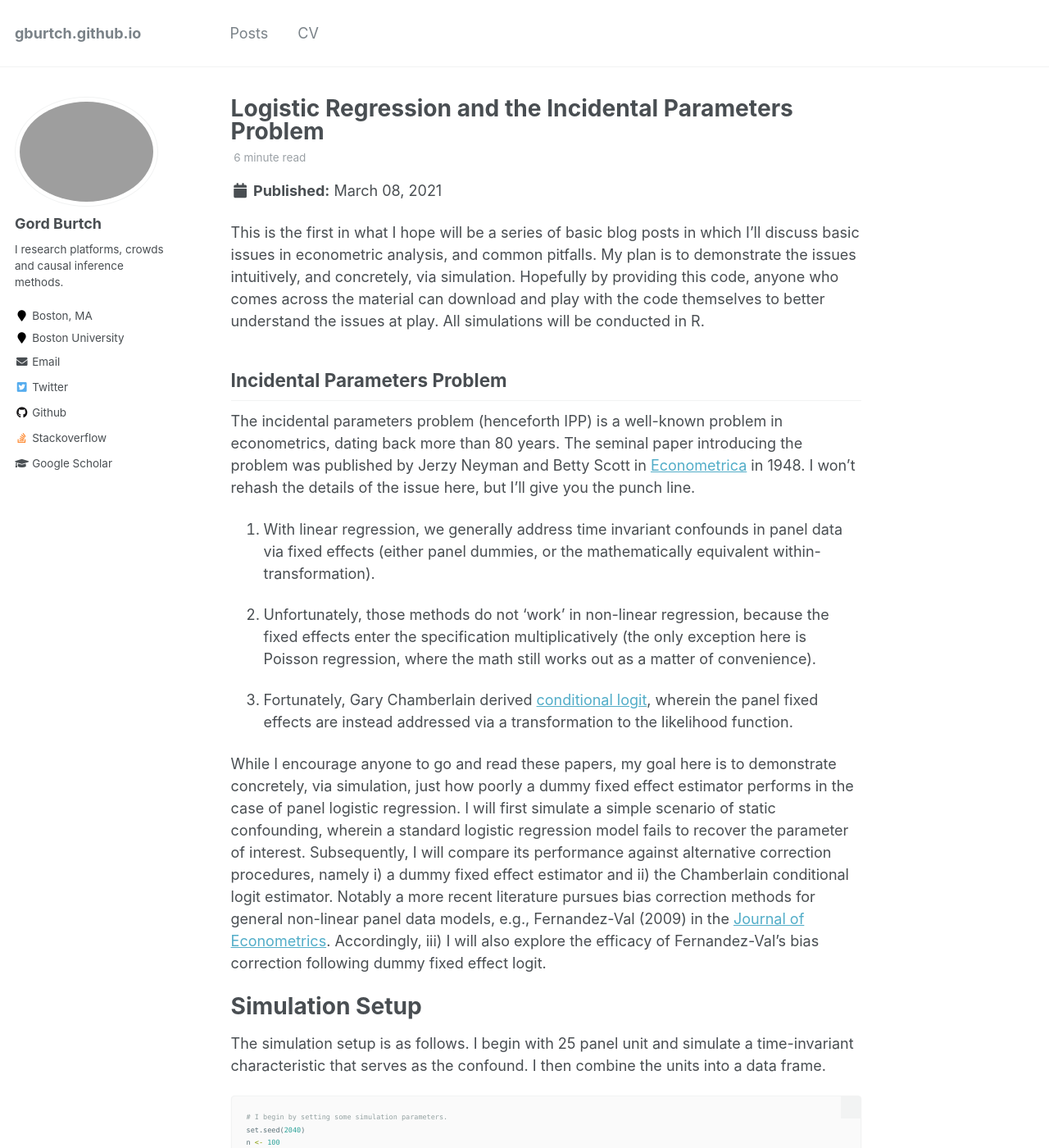
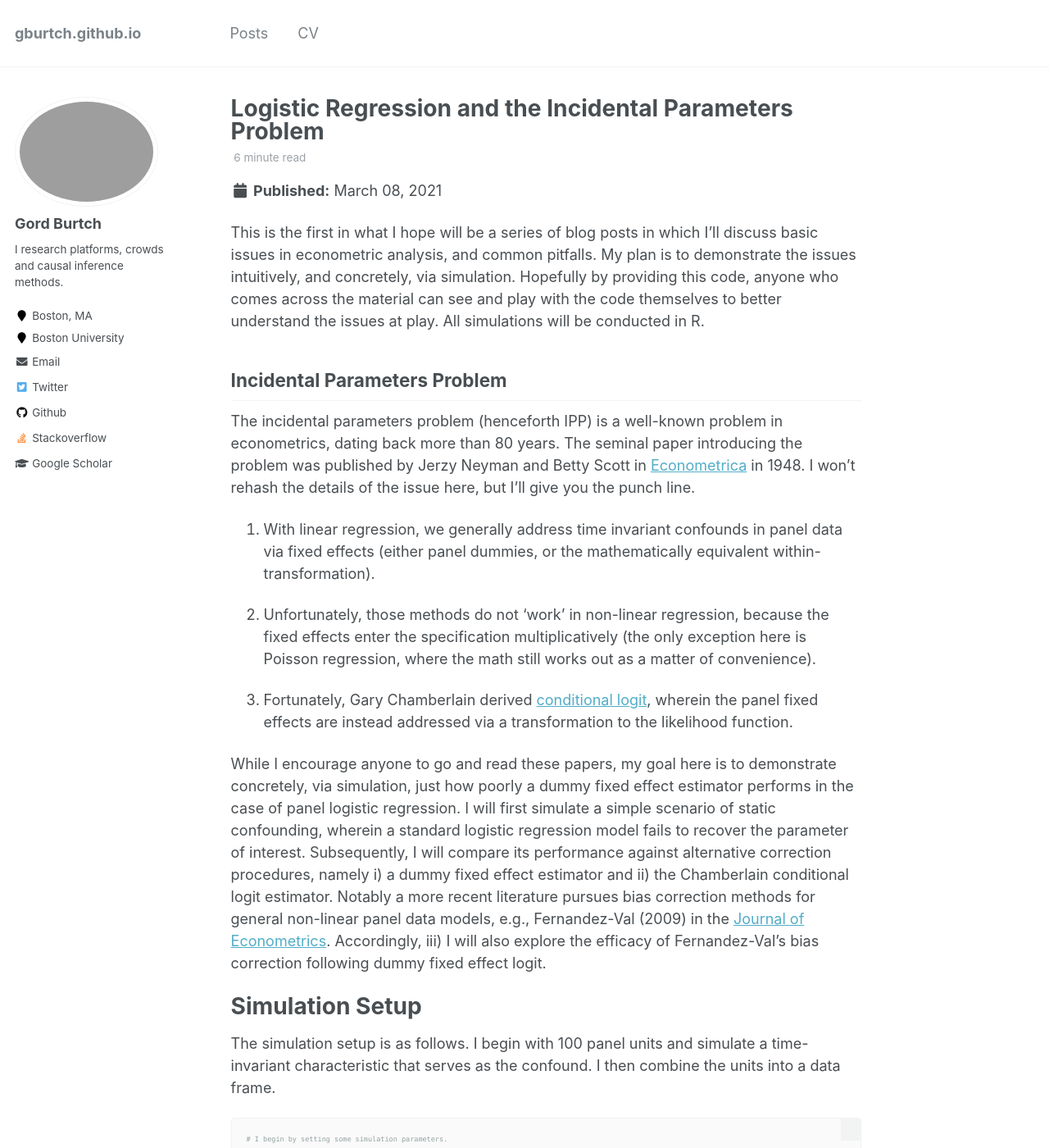
Before and after one commit to gburtch/gburtch.github.io, a Jekyll site: the page built from _posts/2021-03-08-logit-ipp.md, in a window 1280 px wide and 1400 px high. Shown: the whole window at 82% size. Built offline with Jekyll 4.4.1, drawn with Linux system fonts in a browser that asks for light colours; some of the changed text lies outside the part shown.

Commit message:
Update 2021-03-08-logit-ipp.md

```diff
--- a/_posts/2021-03-08-logit-ipp.md
+++ b/_posts/2021-03-08-logit-ipp.md
@@ -8,11 +8,11 @@ tags:
   - endogeneity
 ---
 
-This is the first in what I hope will be a series of basic blog posts in
+This is the first in what I hope will be a series of blog posts in
 which I’ll discuss basic issues in econometric analysis, and common
 pitfalls. My plan is to demonstrate the issues intuitively, and
 concretely, via simulation. Hopefully by providing this code, anyone who
-comes across the material can download and play with the code themselves
+comes across the material can see and play with the code themselves
 to better understand the issues at play. All simulations will be
 conducted in R.
 
@@ -57,7 +57,7 @@ bias correction following dummy fixed effect logit.
 
 # Simulation Setup
 
-The simulation setup is as follows. I begin with 25 panel unit and
+The simulation setup is as follows. I begin with 100 panel units and
 simulate a time-invariant characteristic that serves as the confound. I
 then combine the units into a data frame.
 
```
Also changed, not shown: other parts of _posts/2021-03-08-logit-ipp.md (+1 -1 lines).
